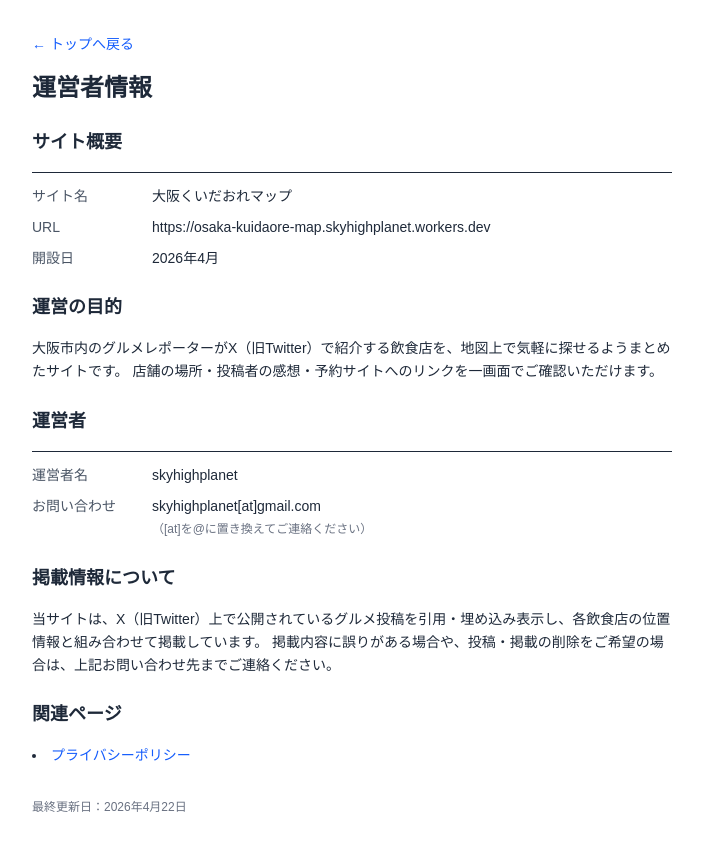
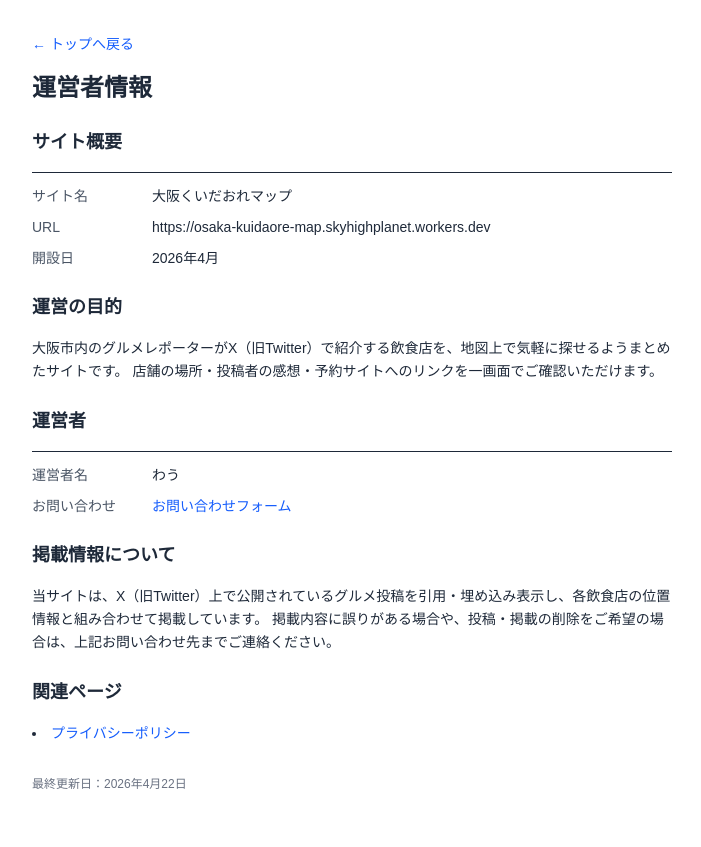
Before and after one commit to skyhighplanet/osaka-bankoku-map, a Next.js app: page /about in a window 1280 px wide. Shown: the whole page, without its empty margins (288-989 px from the left). After the commit the page ends 824 px from the top, so only its background shows below. Built offline with nearby package versions, Linux system fonts and the light colour scheme.

Commit message:
Update about page: nickname to わう, contact to Google Form

```diff
--- a/app/about/page.tsx
+++ b/app/about/page.tsx
@@ -33,10 +33,17 @@ export default function AboutPage() {
         <h2 className="text-lg font-semibold mt-6">運営者</h2>
         <dl className="grid grid-cols-[120px_1fr] gap-y-2 border-t pt-3">
           <dt className="font-medium text-gray-600">運営者名</dt>
-          <dd>skyhighplanet</dd>
+          <dd>わう</dd>
           <dt className="font-medium text-gray-600">お問い合わせ</dt>
-          <dd className="break-all">skyhighplanet[at]gmail.com<br />
-            <span className="text-xs text-gray-500">（[at]を@に置き換えてご連絡ください）</span>
+          <dd>
+            <a
+              href="https://docs.google.com/forms/d/e/1FAIpQLSctMc-aouBSWyQFM9RFdcGavtJpCR7kJ-uW9KZkrhZxucYy5w/viewform"
+              target="_blank"
+              rel="noopener noreferrer"
+              className="text-blue-600 hover:underline"
+            >
+              お問い合わせフォーム
+            </a>
           </dd>
         </dl>
 
```
